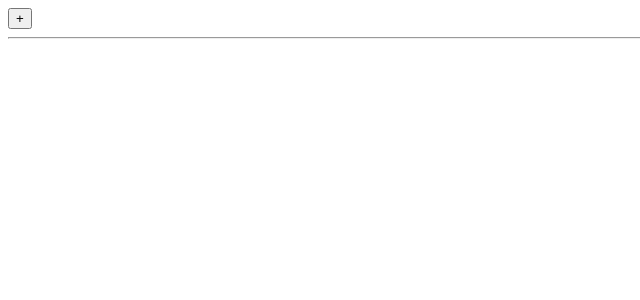
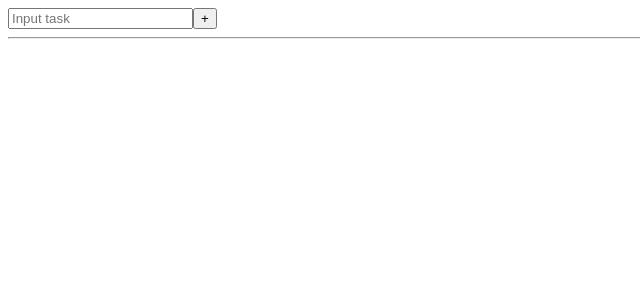
Before and after one commit to ForceAwakenz/Angular-Task-App, an Angular app: page / in a window 1280 px wide. Shown: the top 300 px of the page, without its empty margins (0-640 px from the left). Built offline with nearby package versions, Linux system fonts and the light colour scheme.

Commit message:
implement data service

```diff
--- a/src/app/add-task/add-task.component.ts
+++ b/src/app/add-task/add-task.component.ts
@@ -1,24 +1,36 @@
 import { Component, OnInit } from '@angular/core';
+import { TaskStorageService } from '../task-storage.service';
+import { Task } from '../model/Task.interface';
 
 @Component({
   selector: 'app-add-task',
   template: `
-      <button (click)="makeVisible()" (blur)="inputVisible=false">+</button>
-      <input *ngIf="inputVisible" type="text" placeholder="Input task" (click)="makeVisible()">
+      <!-- <button (click)="makeVisible()" (blur)="inputVisible=false">-></button> -->
+      <input *ngIf="inputVisible" type="text" placeholder="Input task" [(ngModel)]="taskText">
+      <button (click)="addTask()">+</button>
   `,
   styles: [
   ]
 })
 export class AddTaskComponent implements OnInit {
-  inputVisible = false;
+  inputVisible = true;
+  tasks: Task[];
+  taskText: string = '';
 
-  constructor() { }
+  constructor(private taskStorage: TaskStorageService) {
+    this.tasks = taskStorage.tasks;
+  }
 
   ngOnInit(): void {
   }
 
-  makeVisible() {
-    this.inputVisible=true;
+  // makeVisible() {
+  //   this.inputVisible=true;
+  // }
+
+  addTask() {
+    this.tasks.push({isDone: false, text: this.taskText});
+    this.taskText = '';
   }
 
 }
--- a/src/app/app.module.ts
+++ b/src/app/app.module.ts
@@ -6,6 +6,7 @@ import { AppComponent } from './app.component';
 import { TaskListComponent } from './task-list/task-list.component';
 import { TaskComponent } from './task/task.component';
 import { AddTaskComponent } from './add-task/add-task.component';
+import { TaskStorageService } from './task-storage.service';
 
 @NgModule({
   declarations: [
@@ -18,7 +19,7 @@ import { AddTaskComponent } from './add-task/add-task.component';
     BrowserModule,
     FormsModule
   ],
-  providers: [],
+  providers: [TaskStorageService],
   bootstrap: [AppComponent]
 })
 export class AppModule { }
--- a/src/app/task-list/task-list.component.ts
+++ b/src/app/task-list/task-list.component.ts
@@ -1,5 +1,7 @@
 import { AfterContentChecked, Component } from "@angular/core";
 import { Task } from "../model/Task.interface";
+import { TaskStorageService } from "../task-storage.service";
+
 
 @Component({
     selector: 'app-task-list',
@@ -13,11 +15,11 @@ import { Task } from "../model/Task.interface";
 })
 
 export class TaskListComponent implements AfterContentChecked {
-tasks!: Task[];
+tasks: Task[];
 
 
-    constructor() {
-        this.tasks = JSON.parse(localStorage.getItem('taskBase') || '[]') ; // is it a good decision ?
+    constructor(private storageService: TaskStorageService) {
+        this.tasks = storageService.tasks;
     }
 
     ngAfterContentChecked() {
--- /dev/null
+++ b/src/app/task-storage.service.ts
@@ -0,0 +1,15 @@
+import { Task } from "./model/Task.interface";
+
+export class TaskStorageService {
+
+  tasks: Task[];
+
+  constructor() {
+    this.tasks = JSON.parse(localStorage.getItem('taskBase') || '[]') ; // is it a good decision ?
+  }
+
+  // writeStorage() {
+
+  // }
+
+}
```
